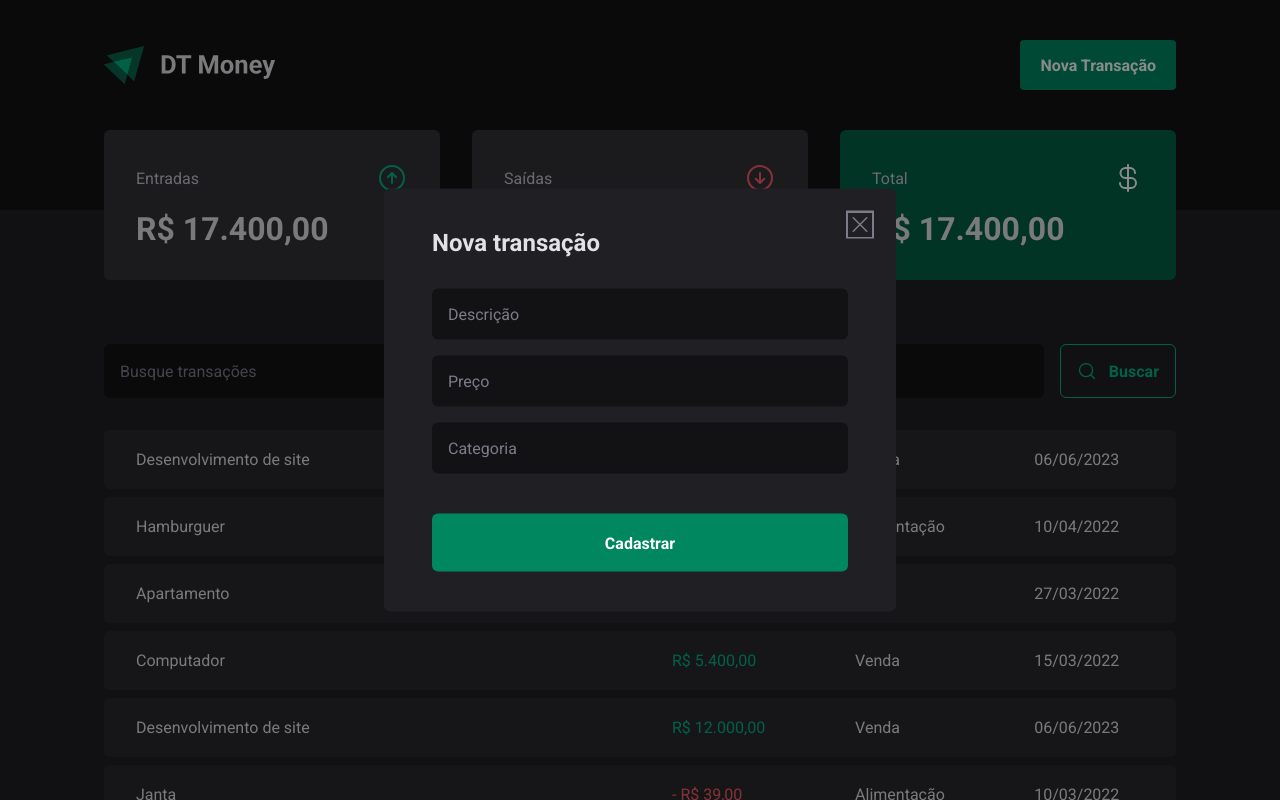
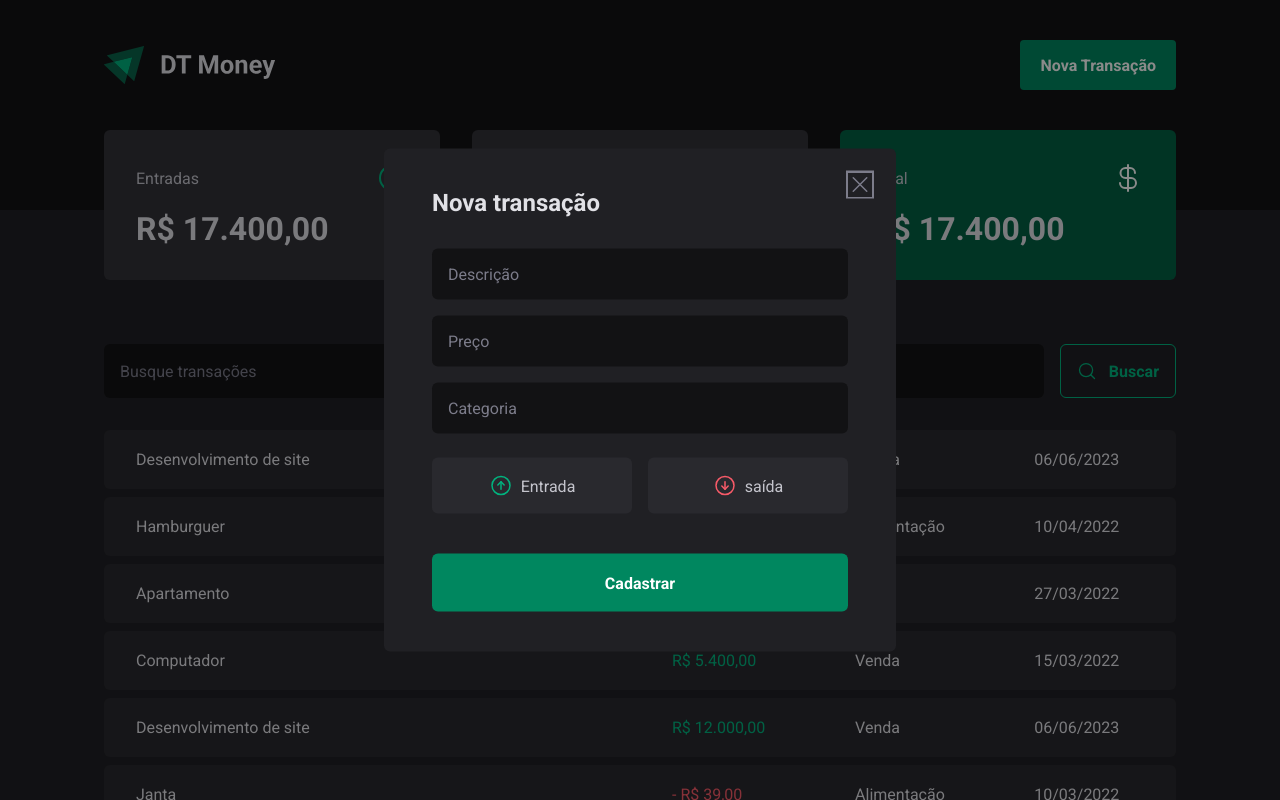
Before and after one commit to Wesley-Medeiros/DT-Money, a React (Vite) app: page / in a window 1280 px wide. Both pictures are taken after a click on the button "Nova Transação". Shown: the top 800 px of the page. Built offline with nearby package versions, Linux system fonts and the light colour scheme.

Commit message:
finised modal buttons

```diff
--- a/src/Components/NewTransactionsModal/index.tsx
+++ b/src/Components/NewTransactionsModal/index.tsx
@@ -1,6 +1,7 @@
 import * as Dialog from "@radix-ui/react-dialog"
-import { CloseButton, Content, Overlay } from "./styles"
-import { X } from "phosphor-react"
+import { CloseButton, Content, Overlay, TransactionType, TransactionTypeButton } from "./styles"
+import { ArrowCircleUp, ArrowCircleDown, X } from "phosphor-react"
+
 
 function NewTransactionsModal() {
   return(
@@ -19,6 +20,18 @@
                 <input type="number" placeholder="Preço" required />
                 <input type="text" placeholder="Categoria" required />
 
+                <TransactionType>
+                  <TransactionTypeButton variant="income">
+                    <ArrowCircleUp size={24} />
+                    Entrada
+                  </TransactionTypeButton>
+
+                  <TransactionTypeButton variant="outcome">
+                    <ArrowCircleDown size={24} />
+                    saída
+                  </TransactionTypeButton>
+                </TransactionType>
+
                 <button type="submit">
                   Cadastrar
                 </button>
--- a/src/Components/NewTransactionsModal/styles.ts
+++ b/src/Components/NewTransactionsModal/styles.ts
@@ -56,6 +56,34 @@
   }
 `;
 
+export const TransactionType = styled.div`
+  display: grid;
+  grid-template-columns: repeat(2, 1fr);
+  gap: 1rem;
+  margin-top: 0.5rem;
+`;
+
+interface TransactionTypeButtonProps {
+  variant: 'income' | 'outcome'
+}
+
+export const TransactionTypeButton = styled.button<TransactionTypeButtonProps>`
+  background: ${props => props.theme["gray-700"]};
+  padding: 1rem;
+  display: flex;
+  align-items: center;
+  justify-content: center;
+  gap: 0.5rem;
+  border-radius: 6px;
+  cursor: pointer;
+  border: 0;
+  color: ${props => props.theme["gray-300"]};
+
+  svg {
+    color: ${props => props.variant === 'income' ? props.theme["green-300"] : props.theme["red-300"]};
+  }
+`;
+
 export const CloseButton = styled(Dialog.Close)`
   position: absolute;
   background: transparent;
```
